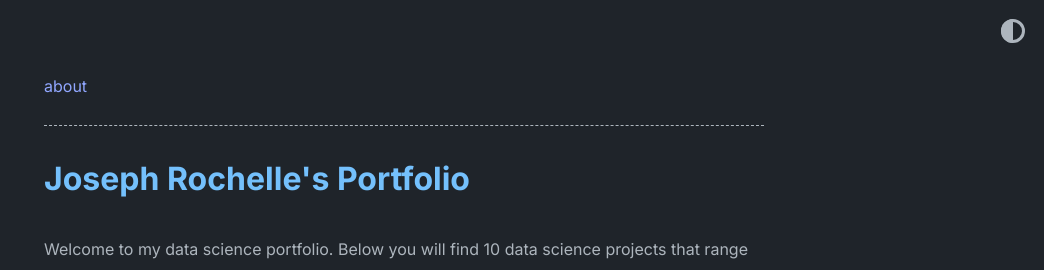
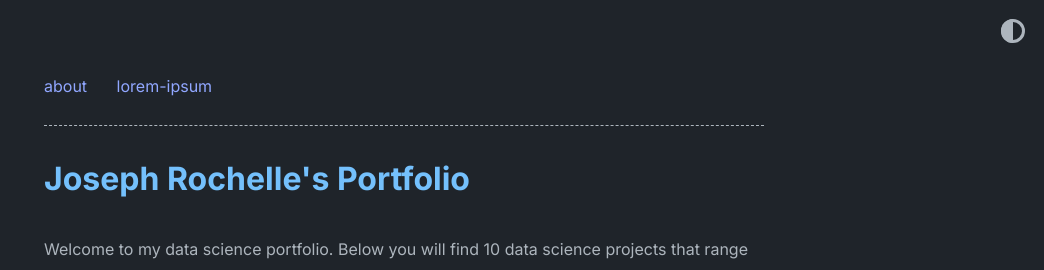
Before and after one commit to Josef9154/JRochelle_Portfolio, a Jekyll site: the page built from index.md, in a window 1280 px wide and 900 px high. Shown: the top 270 px of the window, without its empty margins (236-1280 px from the left). Built offline with Jekyll 4.4.1, drawn with Linux system fonts in a browser that asks for light colours.

Commit message:
home.yml: updated navbar_entries

```diff
--- a/_data/home.yml
+++ b/_data/home.yml
@@ -1,6 +1,8 @@
 navbar_entries:
   - title: about
     url: about
+  - title: lorem-ipsum
+    url: lorem-ipsum
 project_entries:
   - title: 'Project 1: Predicting HR success factors of hiring data scientists'
     url: >-
```
